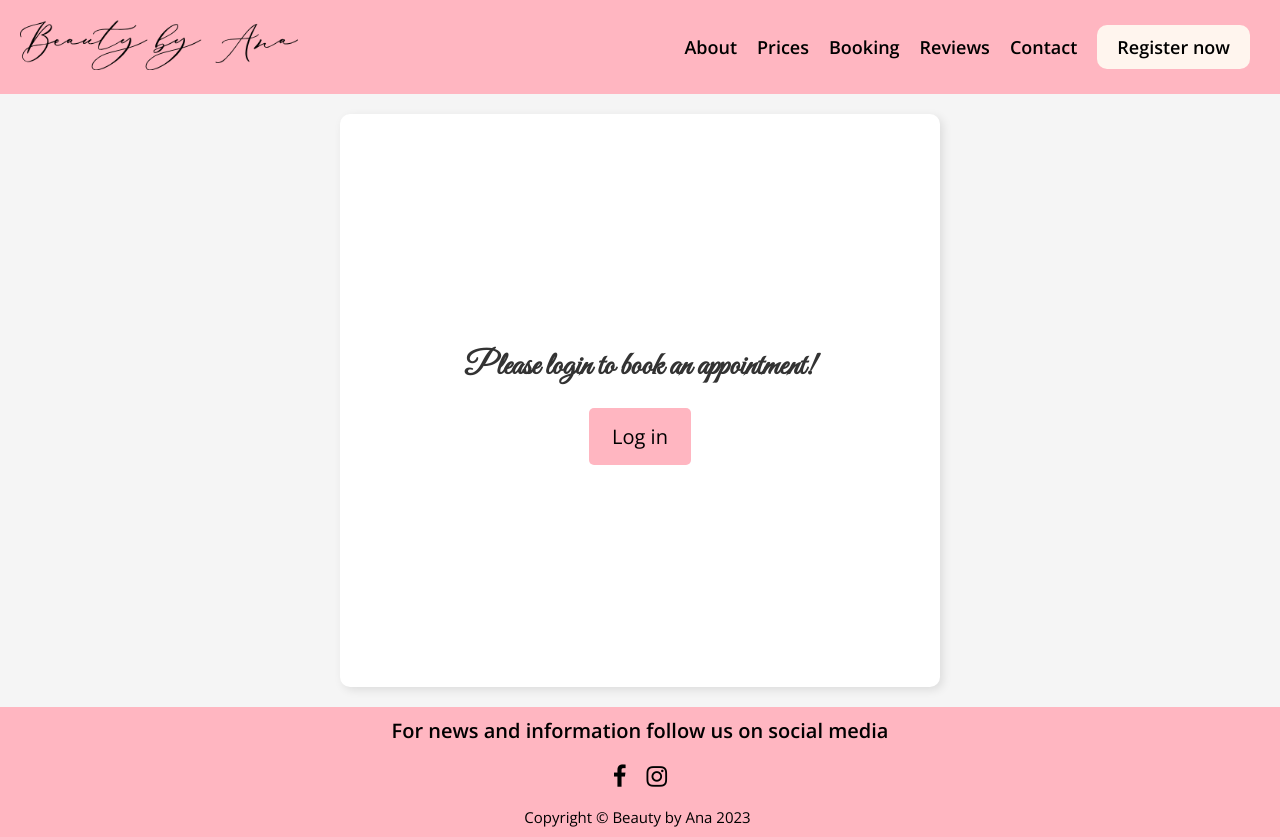
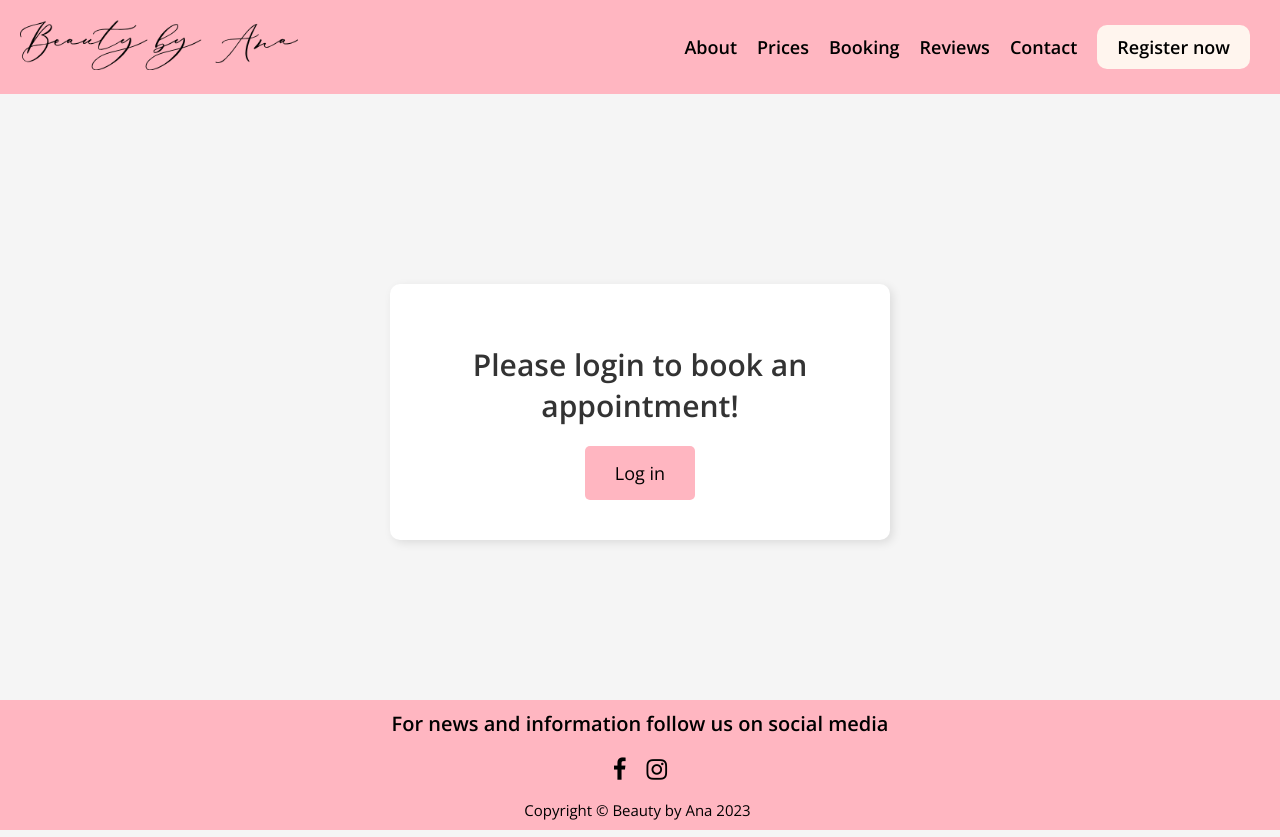
Before and after one commit to mateorumac/Beauty-by-Ana, a Vue app: page /termini in a window 1280 px wide. Built offline with nearby package versions, Linux system fonts and the light colour scheme.

Commit message:
small Graphical update

```diff
--- a/src/components/Navbar.vue
+++ b/src/components/Navbar.vue
@@ -11,9 +11,11 @@
       <li><router-link to="/termini">Booking</router-link></li>
       <li><router-link to="/korisnici">Reviews</router-link></li>
       <li><router-link to="/kontakt">Contact</router-link></li>
-      <li v-if="!isAuthenticated()"><router-link to="/signup" class="register-button">Register now</router-link></li>
+      <li v-if="!isAuthenticated()">
+        <router-link to="/signup" class="register-button">Register now</router-link>
+      </li>
       <li v-if="isAuthenticated()">
-        <button class="register-button" @click="logout"><i class="fa fa-sign-out"></i>&nbsp;EXIT</button>
+        <button @click="logout" class="register-button">EXIT</button>
       </li>
     </ul>
     <div class="burger" @click="toggleNav">
@@ -27,13 +29,16 @@
       <li @click="toggleNav"><router-link to="/termini">Booking</router-link></li>
       <li @click="toggleNav"><router-link to="/korisnici">Reviews</router-link></li>
       <li @click="toggleNav"><router-link to="/kontakt">Contact</router-link></li>
-      <li v-if="!isAuthenticated()" @click="toggleNav"><router-link to="/signup" class="register-button">Register now</router-link></li>
+      <li v-if="!isAuthenticated()" @click="toggleNav">
+        <router-link to="/signup" class="register-button">Register now</router-link>
+      </li>
       <li v-if="isAuthenticated()">
-        <button class="register-button" @click="logout"><i class="fa fa-sign-out"></i>EXIT</button>
+        <button class="register-button" @click="logout">EXIT</button>
       </li>
     </ul>
   </nav>
 </template>
+
 
 <script>
 import { isAuthenticated } from '../router/helpers'; // Adjust the path to the correct location
@@ -141,6 +146,8 @@ nav ul {
   color: black;
   font-weight: bold;
   transition: transform 0.3s ease, box-shadow 0.3s ease;
+  text-decoration: none; /* Ensure that the button text has no underline */
+  border: none; /* Remove any default button borders */
 }
 
 .register-button:hover {
--- a/src/views/Korisnici.vue
+++ b/src/views/Korisnici.vue
@@ -15,7 +15,15 @@
     </div>
 
     <div class="right-column">
-      <div v-if="isAuthenticated()" class="reviews">
+      <div v-if="isAuthenticated()" class="reviews-section">
+        <div v-if="reviews.length" class="review-list">
+          <div v-for="rev in reviews" :key="rev._id" class="review-item">
+            <p class="review-author">{{ rev.reviewerName }} {{ rev.rating }} &starf;</p>
+            <p class="review-text">{{ rev.review }}</p>
+            <button type="button" v-if="role === 'admin'" @click="deleteReview(rev._id)">Delete Review</button>
+          </div>
+        </div>
+        <div class="feedback-form">
           <h2>Leave Your Feedback!</h2>
           <form>
             <div class="form-group">
@@ -40,13 +48,6 @@
             </div>
             <button type="button" @click="submitReview()">Submit</button>
           </form>
-        <div v-if="reviews.length" class="review-list">
-          <h3>Reviews:</h3>
-          <div v-for="rev in reviews" :key="rev._id" class="review-item">
-            <p>{{ rev.reviewerName }} {{ rev.rating }} &starf;</p>
-            <p>{{ rev.review }}</p>
-            <button type="button" v-if="role === 'admin'" @click="deleteReview(rev._id)">Delete Review</button>
-          </div>
         </div>
       </div>
 
--- a/src/views/Termini.vue
+++ b/src/views/Termini.vue
@@ -1,8 +1,9 @@
 <template>
+  <div class="page-container">
+    <div class="content-wrap">
       <div v-if="isAuthenticated()" class="booking">
         <h2 class="reztekst">Book an appointment</h2>
-    <div class="booking">
-    <form  class="rezervacija" @submit.prevent="submitForm">
+        <form class="rezervacija" @submit.prevent="submitForm">
           <div class="booking">
             <label for="category">Type of service:</label>
             <select id="category" v-model="selectedCategory" required>
@@ -22,11 +23,10 @@
             <button class="rsvbtn" type="submit">Book now</button>
           </div>
         </form>
-      </div></div>
-
+      </div>
       <div v-else class="login-card">
-            <h1>Please login to book an appointment!</h1>
-            <button class="redirect" @click=redirectToPage()>Log in</button>
+        <h1 class="login-message">Please login to book an appointment!</h1>
+        <button class="redirect" @click="redirectToPage()">Log in</button>
       </div>
       <div v-if="showSuccessPopup" class="success-popup">
         Your appointment is booked!
@@ -50,7 +50,8 @@
           </li>
         </ul>
       </div>
-
+    </div>
+  </div>
 </template>
 
 
@@ -58,122 +59,26 @@
 @import url('https://fonts.googleapis.com/css2?family=Great+Vibes&display=swap');
 @import url('https://fonts.googleapis.com/css2?family=Open+Sans:wght@400;600&display=swap');
 
-.login-card {
-  font-family: 'Great Vibes', cursive;
-  background-color: #ffffff; /* Make card color different from background */
-  padding: 40px;
-  border-radius: 10px;
-  box-shadow: 3px 3px 10px rgba(0, 0, 0, 0.1);
-  text-align: center;
-  max-width: 600px; /* Wider card */
-  margin: 20px auto;
+.page-container {
   display: flex;
   flex-direction: column;
-  align-items: center;
-  justify-content: center;
-  min-height: calc(100vh - 227px); /* Adjust as needed to ensure footer at bottom */
+  min-height: 75.8vh; /* Ensure the container covers the full height of the viewport */
 }
 
-
-.redirect{
-  font-family: 'Open Sans', sans-serif;
-  background-color: #FFB6C1;
-  color: black;
-  padding: 15px 23px;
-  font-size: 20px;
-  border-radius: 5px;
-  border: none;
-  cursor: pointer;
-  margin-bottom: 2%;
-}
-
-.redirect:hover{
-  background-color: #ff99a8;
-}
-
-.removeRes{
-  font-family: 'Open Sans', sans-serif;
-  background-color: #FFB6C1;
-  color: black;
-  padding: 15px 23px;
-  font-size: 20px;
-  border-radius: 5px;
-  border: none;
-  cursor: pointer;
-  transition: background-color 0.3s ease;
-}
-
-.removeRes:hover{
-  background-color: #ff99a8;
-}
-
-.reservation-item {
-  display: flex;
-  justify-content: center;
-  padding: 10px;
-  margin: 10px;
-  font-family: 'Open Sans', sans-serif;
-}
-
-.reservation-container {
-
+.content-wrap {
+  margin-top: 50px;
+  flex: 1; /* Allow the content to expand and push footer to the bottom */
   padding: 20px;
-  background-color: #f5f5f5;
-  display: flex;
-  align-items: center;
-  border-radius: 10px;
-  font-family: 'Open Sans', sans-serif;
-  box-shadow: 3px 3px 10px rgba(0, 0, 0, 0.1);
-}
-
-.reztekst {
-  margin-bottom: 20px;
-  margin-top: 2%;
-  font-family: 'Great Vibes', cursive;
-  font-size: 50px;
-}
-
-.success-popup {
-  position: fixed;
-  top: 0;
-  left: 0;
-  right: 0;
-  bottom: 0;
-  background-color: rgba(0,0,0,0.6);
-  display: flex;
-  justify-content: center;
-  align-items: center;
-  flex-direction: column;
-  font-size: 20px;
-  color: white;
-  z-index: 1000;
-}
-
-.success-popup button {
-  margin-top: 20px;
-  padding: 10px 20px;
-  font-size: 16px;
-}
-
-.rezervacija {
   display: flex;
   flex-direction: column;
-  align-items: center;
-  width: 100%;
-  max-width: 700px;
-  margin: 0 auto;
-  padding: 20px;
-  border-radius: 10px;
-  box-shadow: 3px 3px 10px rgba(0, 0, 0, 0.1);
-  background-color: #f5f5f5;
-  margin-bottom: 1%;
-  font-family: 'Open Sans', sans-serif;
+  align-items: center; /* Center align all content horizontally */
 }
 
 .booking {
   display: flex;
   flex-direction: column;
   width: 100%;
+  max-width: 700px; /* Restrict maximum width of form container */
   margin-bottom: 20px;
   text-align: center;
   font-family: 'Open Sans', sans-serif;
@@ -198,6 +103,8 @@ input[type="tel"] {
   background-color: #ffffff;
   box-shadow: 0 2px 4px rgba(0, 0, 0, 0.1);
   font-family: 'Open Sans', sans-serif;
+  width: 100%; /* Ensure fields take up full width of their container */
+  max-width: 100%; /* Ensure fields don’t exceed the container width */
 }
 
 select {
@@ -249,8 +156,43 @@ textarea:focus {
   height: 100px;
 }
 
+.login-card {
+  font-family: 'Open Sans', sans-serif;
+  background-color: #ffffff;
+  padding: 40px;
+  border-radius: 10px;
+  box-shadow: 3px 3px 10px rgba(0, 0, 0, 0.1);
+  text-align: center;
+  max-width: 500px; /* Adjusted max-width for better appearance */
+  margin: 20px auto;
+  margin-top: 120px;
+}
 
+.login-message {
+  font-size: 30px;
+  color: #333;
+  margin-bottom: 20px;
+}
+
+.redirect {
+  font-family: 'Open Sans', sans-serif;
+  background-color: #FFB6C1;
+  color: black;
+  padding: 15px 30px; /* Adjusted padding for a better button size */
+  font-size: 18px;
+  border-radius: 5px;
+  border: none;
+  cursor: pointer;
+  transition: background-color 0.3s ease;
+  text-decoration: none; /* Remove underline from link button */
+}
+
+.redirect:hover {
+  background-color: #ff99a8;
+}
 </style>
+
+
 <script>
 import  {isAuthenticated}  from '../router/helpers';
 import  {getUserRole}  from '../router/helpers';
```
Lines whose indentation alone changed are shown as unchanged.
